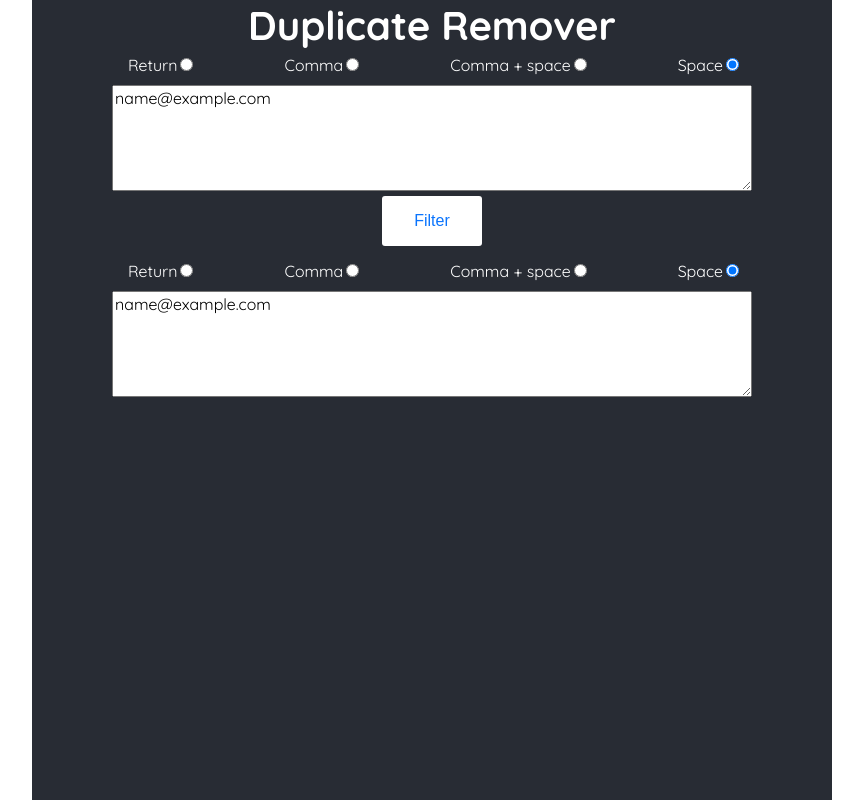
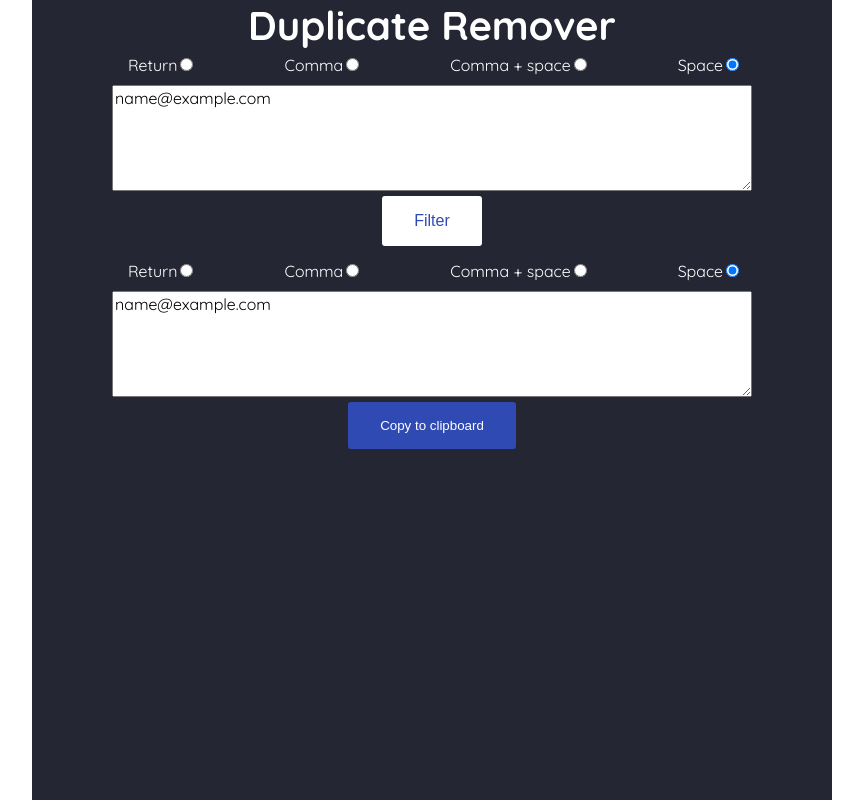
Before and after one commit to mjbryan10/duplicate-remover, a React (Create React App) app: page / in a window 1280 px wide. Both pictures are taken after typing "name@example.com" into the empty fields and a click on the input "Filter". Shown: the whole page, without its empty margins (208-1071 px from the left). Built offline with nearby package versions, Linux system fonts and the light colour scheme.

Commit message:
added copToClipboard

```diff
--- a/src/components/form/Form.tsx
+++ b/src/components/form/Form.tsx
@@ -10,7 +10,6 @@ export const Form: FunctionComponent<Props> = ({ onSubmit, joinCommand }) => {
    const exampleArr = ["A","list","like","this"];
    const handleSubmit = (event: SyntheticEvent) => {
       event.preventDefault();
-      // let strArray = Array.from(new Set(input.split(actionToSplitCommand(optionType)))); // Removes duplicates
       onSubmit(input);
    };
    const handleChange = (
--- a/src/components/form/Output.tsx
+++ b/src/components/form/Output.tsx
@@ -1,21 +1,42 @@
-import React, { useState } from "react";
+import React, { useState, useRef } from "react";
 
 interface Props {
    output: string;
 }
 
 export const Output = ({ output }: Props) => {
-   // const [isCopied, setIsCopied] = useState(false);
+   const [isCopied, setIsCopied] = useState(false);
+   const outputRef = useRef<HTMLTextAreaElement>(null);
+   const copyToClipboard = (event: React.MouseEvent<HTMLButtonElement, MouseEvent>) => {
+      if (outputRef && outputRef.current) {
+         outputRef.current.select();
+         document.execCommand('copy');
+         event.currentTarget.focus();
+         setIsCopied(true);
+         setTimeout(() => {
+            setIsCopied(false);
+         }, 1500);
+      }
+
+   };
    return (
       <div className="output-container">
          <textarea
             name="output_field"
             id="output_field"
+            ref={outputRef}
             cols={30}
             rows={5}
             value={output}
          ></textarea>
-         {/* <button className={isCopied ? "copied" : ""}>{isCopied ? "Copied" : "Copy to clipboard"}</button> */}
+         {output.length ? <button
+            // disabled={output.length ? false : true}
+            className={isCopied ? "copied" : ""}
+            // style={isCopied ? { backgroundColor: "green", color: "white" } : {}}
+            onClick={copyToClipboard}
+         >
+            {isCopied ? "Copied!" : "Copy to clipboard"}
+         </button> : null}
       </div>
    );
 };
--- a/src/styles/App.scss
+++ b/src/styles/App.scss
@@ -5,15 +5,15 @@
 /**
 * MIXINS
 */
-@mixin button-style {
+@mixin button-style($color1: $primaryColor, $color2: $fontColor) {
    display: inline-block;
    border: none;
    border-radius: $borRad;
    padding: 1rem 2rem;
    margin: 0;
    text-decoration: none;
-   background: $primaryColor;
-   color: $fontColor;
+   background: $color1;
+   color: $color2;
    // font-family: sans-serif;
    // font-size: 1rem;
    cursor: pointer;
@@ -23,8 +23,8 @@
    -moz-appearance: none;
    &:hover,
    &:focus {
-      background: $fontColor;
-      color: $primaryColor;
+      background: $color2;
+      color: $color1;
    }
    &:focus {
       outline: 1px solid #fff;
@@ -105,6 +105,10 @@ textarea {
       @include button-style;
       max-width: 400px;
       margin: 0 auto;
+      &.copied {
+         color: #fff;
+         background-color: $successColor;
+      }
    }
 }
 /**
--- a/src/styles/variables.scss
+++ b/src/styles/variables.scss
@@ -1,9 +1,19 @@
 /**
 * COLORS
 */
-$primaryColor: #0a74fd;
-$secondaryColor: #61dafb;
-$bgColor: #282c34;
+$primaryColor: #304AB3;
+//purple: #220A40
+//blue: #0a74fd
+//Solid blue: #304AB3
+$secondaryColor: #B38C1E;
+//Mustard 1 #B3A804
+//Mustard 2 #B38C1E
+$successColor: #1EB336;
+$failColor: #FF4912;
+$bgColor: #242733;
+//Dark purple: #1F0E40
+//Slate: #282c34
+//Dark Blue: #080C1C
 
 /**
 * FONT
```
